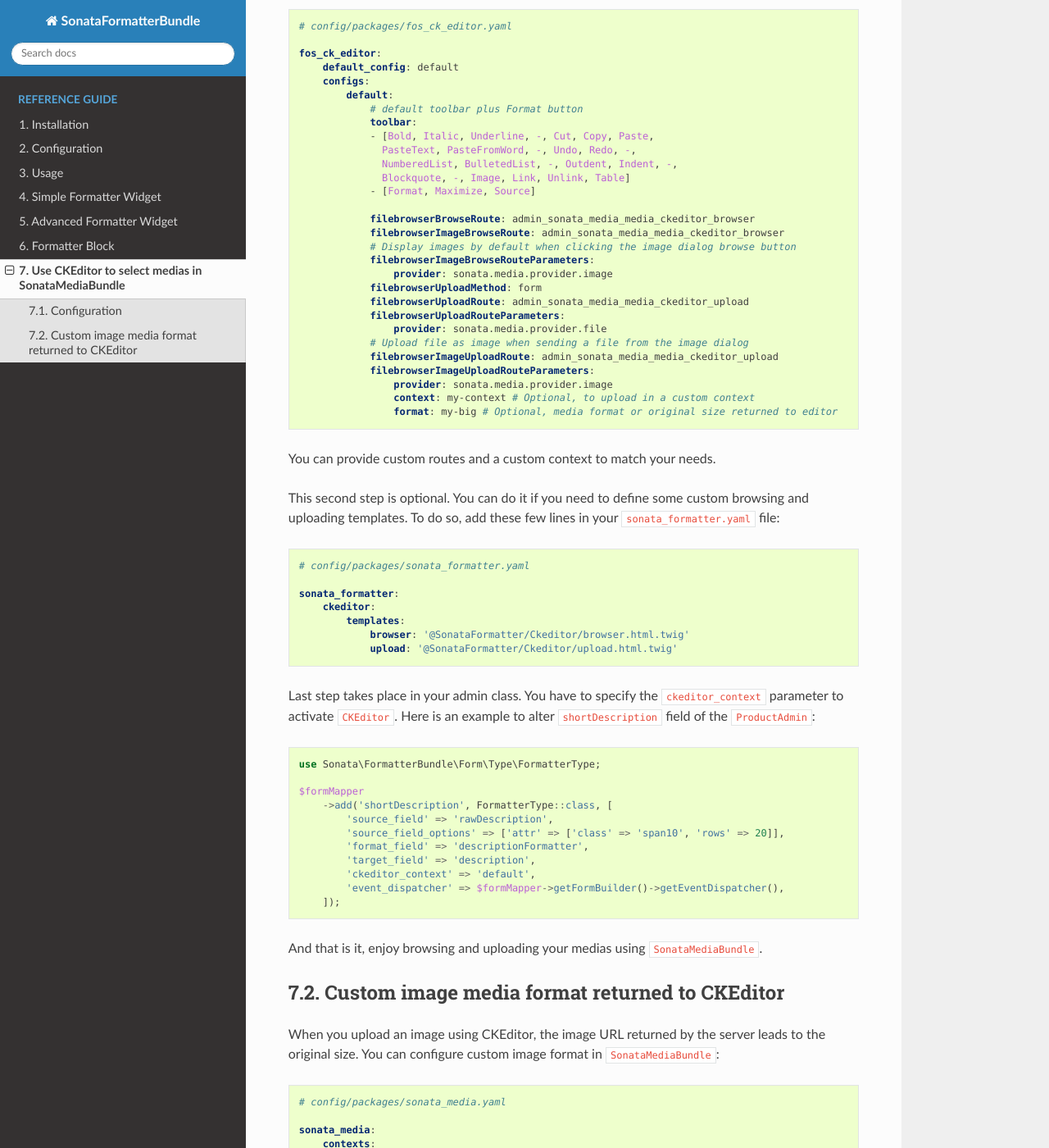
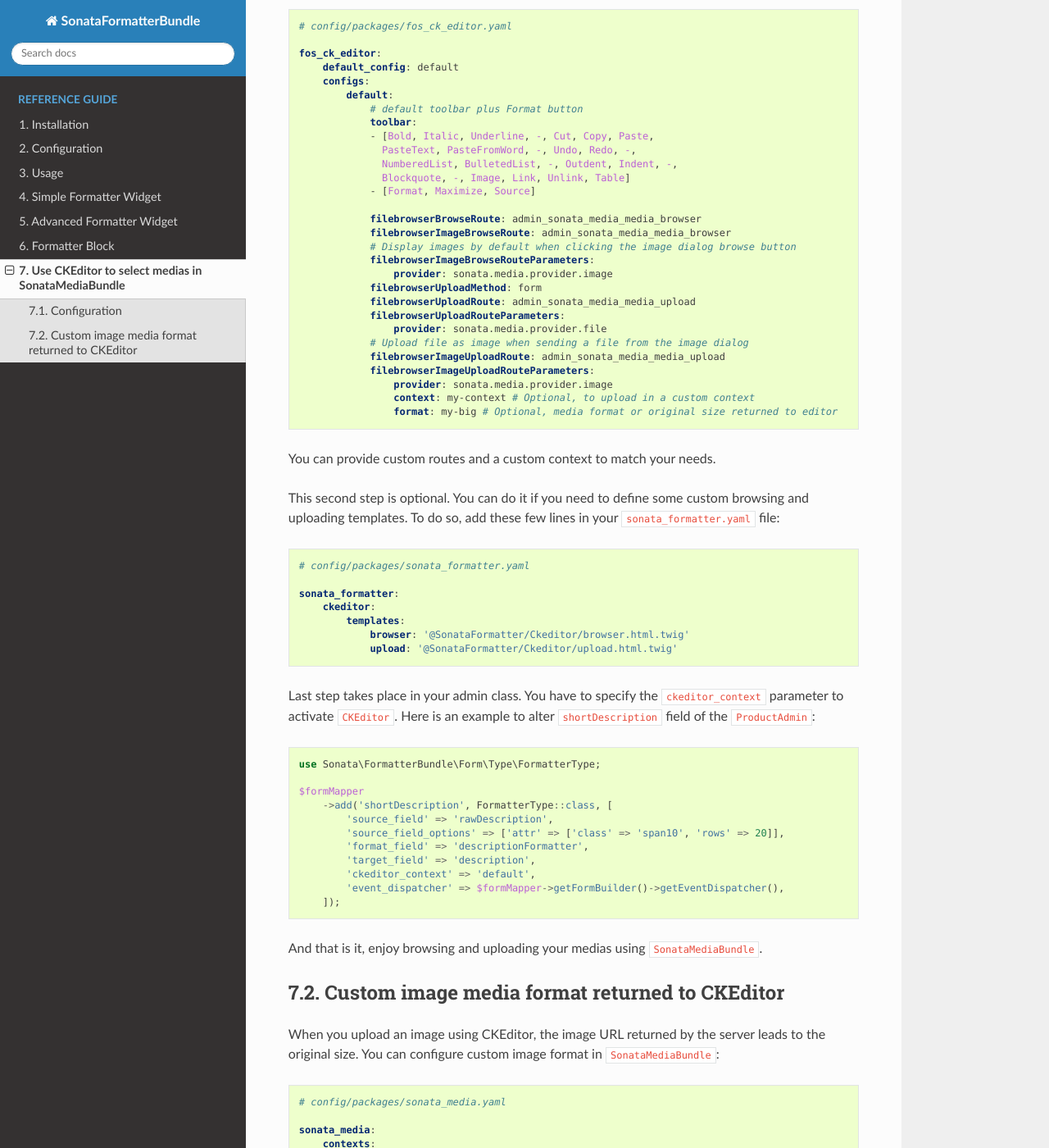
Before and after one commit to sonata-project/SonataFormatterBundle, a Sphinx documentation site: the page built from docs/reference/ckeditor_medias.rst, in a window 1280 px wide and 1400 px high, scrolled down 486 px. Shown: the whole window at 82% size. Built offline with Sphinx 7.4.7 and the Read the Docs theme 2.0.0, drawn with Linux system fonts in a browser that asks for light colours; some of the changed text lies outside the part shown.

Commit message:
Modify docs

```diff
--- a/docs/reference/ckeditor_medias.rst
+++ b/docs/reference/ckeditor_medias.rst
@@ -36,17 +36,17 @@
                   Blockquote, -, Image, Link, Unlink, Table]
                 - [Format, Maximize, Source]
 
-                filebrowserBrowseRoute: admin_sonata_media_media_ckeditor_browser
-                filebrowserImageBrowseRoute: admin_sonata_media_media_ckeditor_browser
+                filebrowserBrowseRoute: admin_sonata_media_media_browser
+                filebrowserImageBrowseRoute: admin_sonata_media_media_browser
                 # Display images by default when clicking the image dialog browse button
                 filebrowserImageBrowseRouteParameters:
                     provider: sonata.media.provider.image
                 filebrowserUploadMethod: form
-                filebrowserUploadRoute: admin_sonata_media_media_ckeditor_upload
+                filebrowserUploadRoute: admin_sonata_media_media_upload
                 filebrowserUploadRouteParameters:
                     provider: sonata.media.provider.file
                 # Upload file as image when sending a file from the image dialog
-                filebrowserImageUploadRoute: admin_sonata_media_media_ckeditor_upload
+                filebrowserImageUploadRoute: admin_sonata_media_media_upload
                 filebrowserImageUploadRouteParameters:
                     provider: sonata.media.provider.image
                     context: my-context # Optional, to upload in a custom context
@@ -114,7 +114,7 @@
     fos_ck_editor:
         configs:
             default:
-                filebrowserImageUploadRoute: admin_sonata_media_media_ckeditor_upload
+                filebrowserImageUploadRoute: admin_sonata_media_media_upload
                 filebrowserImageUploadRouteParameters:
                     provider: sonata.media.provider.image
                     context: default
```
